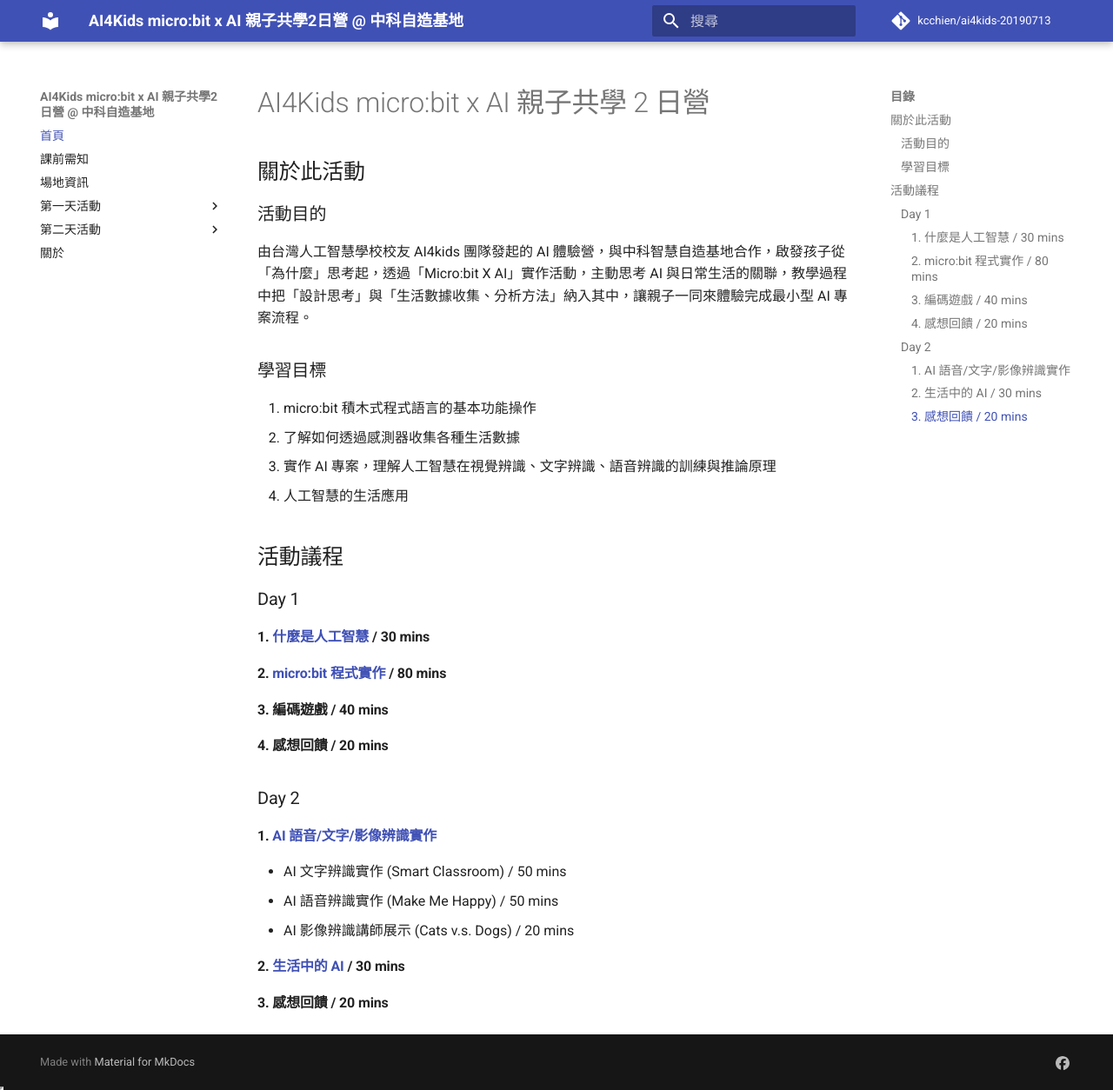
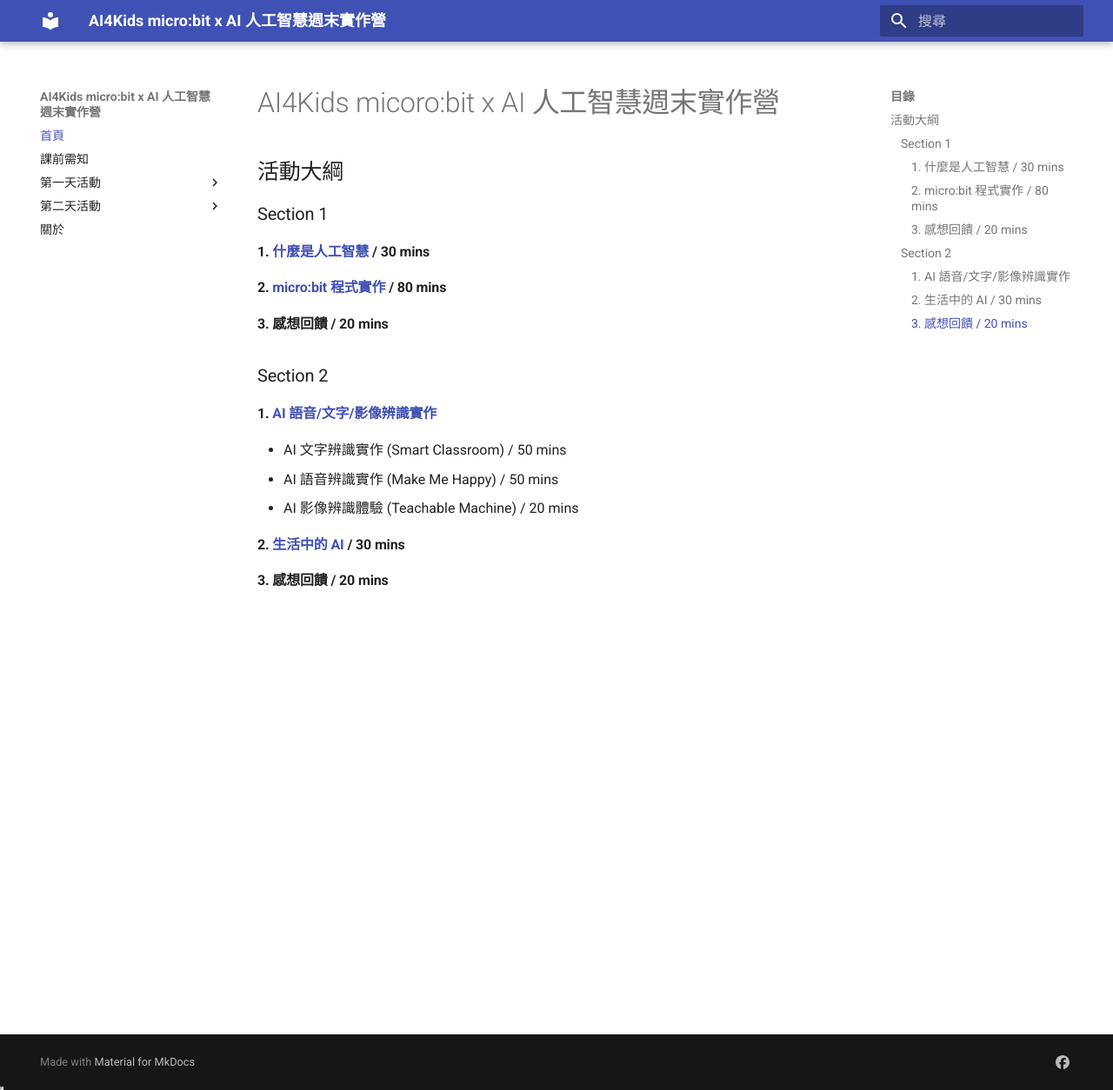
Before and after one commit to kcchien/ai4kids-20190713, an MkDocs documentation site: the page built from docs/index.md, in a window 1280 px wide and 1254 px high. Shown: the whole window at 87% size. Built offline with MkDocs 1.6.1 and Material for MkDocs 9.7.7, drawn with Linux system fonts in a browser that asks for light colours; comment, search, counter and statistics services are not loaded.

Commit message:
修改左側選單內容，關於AI4Kids及首頁內容

```diff
--- a/docs/index.md
+++ b/docs/index.md
@@ -1,37 +1,22 @@
-# AI4Kids micro:bit x AI 親子共學 2 日營
+# AI4Kids micoro:bit x AI 人工智慧週末實作營
 
-## 關於此活動
+## 活動大綱
 
-### 活動目的
-
-由台灣人工智慧學校校友 AI4kids 團隊發起的 AI 體驗營，與中科智慧自造基地合作，啟發孩子從「為什麼」思考起，透過「Micro:bit X AI」實作活動，主動思考 AI 與日常生活的關聯，教學過程中把「設計思考」與「生活數據收集、分析方法」納入其中，讓親子一同來體驗完成最小型 AI 專案流程。
-
-### 學習目標
-
-1. micro:bit 積木式程式語言的基本功能操作
-2. 了解如何透過感測器收集各種生活數據
-3. 實作 AI 專案，理解人工智慧在視覺辨識、文字辨識、語音辨識的訓練與推論原理
-4. 人工智慧的生活應用
-
-## 活動議程
-
-### Day 1
+### Section 1
 
 #### 1. [什麼是人工智慧](https://reurl.cc/EddZA) / 30 mins
 
 #### 2. [micro:bit 程式實作](https://ai4kids-20190713.s3-ap-southeast-1.amazonaws.com/day1/microbit+x+AI+%E8%A6%AA%E5%AD%90%E5%85%B1%E5%AD%B8%E7%87%9F+-+D1-microbit%E5%AF%A6%E4%BD%9C%E5%9D%8A.pdf) / 80 mins
 
-#### 3. 編碼遊戲 / 40 mins
+#### 3. 感想回饋 / 20 mins
 
-#### 4. 感想回饋 / 20 mins
-
-### Day 2
+### Section 2
 
 #### 1. [AI 語音/文字/影像辨識實作](https://ai4kids-20190713.s3-ap-southeast-1.amazonaws.com/day2/microbit+x+AI+%E8%A6%AA%E5%AD%90%E5%85%B1%E5%AD%B8%E7%87%9F+-+D2-AI+Workshop.pdf)
 
 - AI 文字辨識實作 (Smart Classroom) / 50 mins
 - AI 語音辨識實作 (Make Me Happy) / 50 mins
-- AI 影像辨識講師展示 (Cats v.s. Dogs) / 20 mins
+- AI 影像辨識體驗 (Teachable Machine) / 20 mins
 
 #### 2. [生活中的 AI](https://drive.google.com/file/d/1w-NwnDB_qT9gL_GbSPncdHCQugG4_Sa5/view?usp=sharing) / 30 mins
 
--- a/mkdocs.yml
+++ b/mkdocs.yml
@@ -1,22 +1,21 @@
-site_name: AI4Kids micro:bit x AI 親子共學2日營 @ 中科自造基地
-site_description: AI4Kids 課程講義
-site_author: '簡光正 Kuang-Cheng, Chien'
-site_url: 'https://kcchien.github.io/ai4kids-20190713/'
+site_name: AI4Kids micro:bit x AI 人工智慧週末實作營
+site_description: AI4Kids micro:bit x AI 人工智慧週末實作營課程講義
+site_author: "AI4Kids - 簡光正 Kuang-Cheng, Chien"
+site_url: "https://ai4kids-k36-bootcamp.netlify.com/"
 nav:
-    - 首頁: index.md
-    - 課前需知: notice.md
-    - 場地資訊: venue.md
-    - 第一天活動:
+  - 首頁: index.md
+  - 課前需知: notice.md
+  - 第一天活動:
       - 什麼是人工智慧: what_is_ai.md
       - micro:bit 實作坊: microbit.md
       - 編碼遊戲: encode_game.md
-    - 第二天活動:
+  - 第二天活動:
       - 課前注意事項: d2_notice.md
       - AI 語音辨識實作: ai_voice.md
       - AI 文字辨識實作: ai_text.md
       - AI 影像辨識展示: ai_image.md
       - 生活中的AI: ai_in_life.md
-    - 關於: about.md
+  - 關於: about.md
 
 theme:
   name: material
@@ -25,17 +24,17 @@
     tabs: false
 
 # Repository
-repo_name: 'kcchien/ai4kids-20190713'
-repo_url: 'https://github.com/kcchien/ai4kids-20190713'
+#repo_name: "kcchien/ai4kids-20190713"
+#repo_url: "https://github.com/kcchien/ai4kids-20190713"
 
 # Customization
 extra:
   social:
-    - type: 'facebook'
-      link: 'https://www.facebook.com/AI4kidsTW/'
+    - type: "facebook"
+      link: "https://www.facebook.com/AI4kidsTW/"
 
 extra_css:
-  - 'css/extra.css'
+  - "css/extra.css"
 extra_javascript:
   - js/jquery-3.4.1.min.js
   - js/embed.js
```
Also changed, not shown: docs/about.md (+3 -1 lines), docs/microbit.md (+3 -3 lines).
